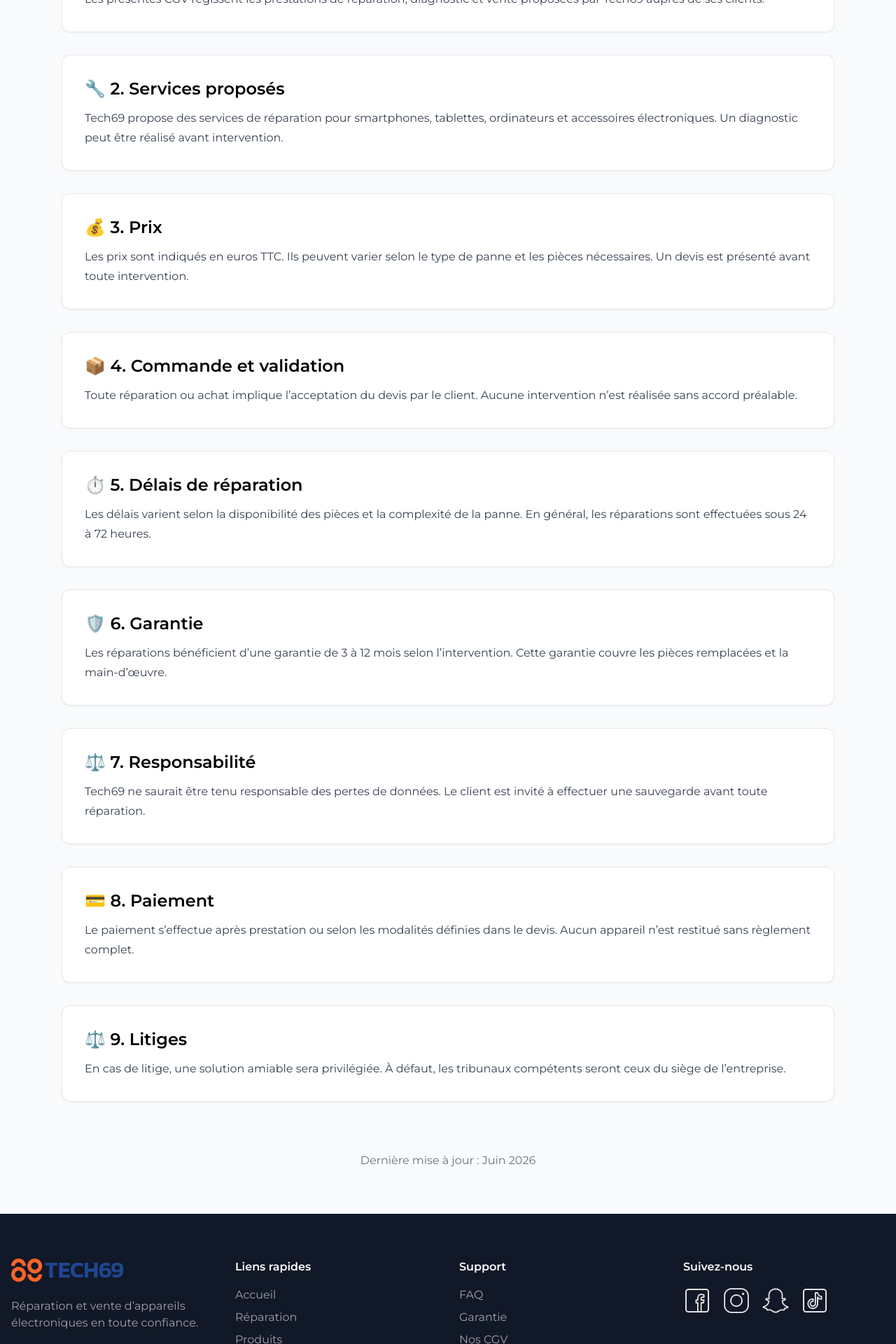
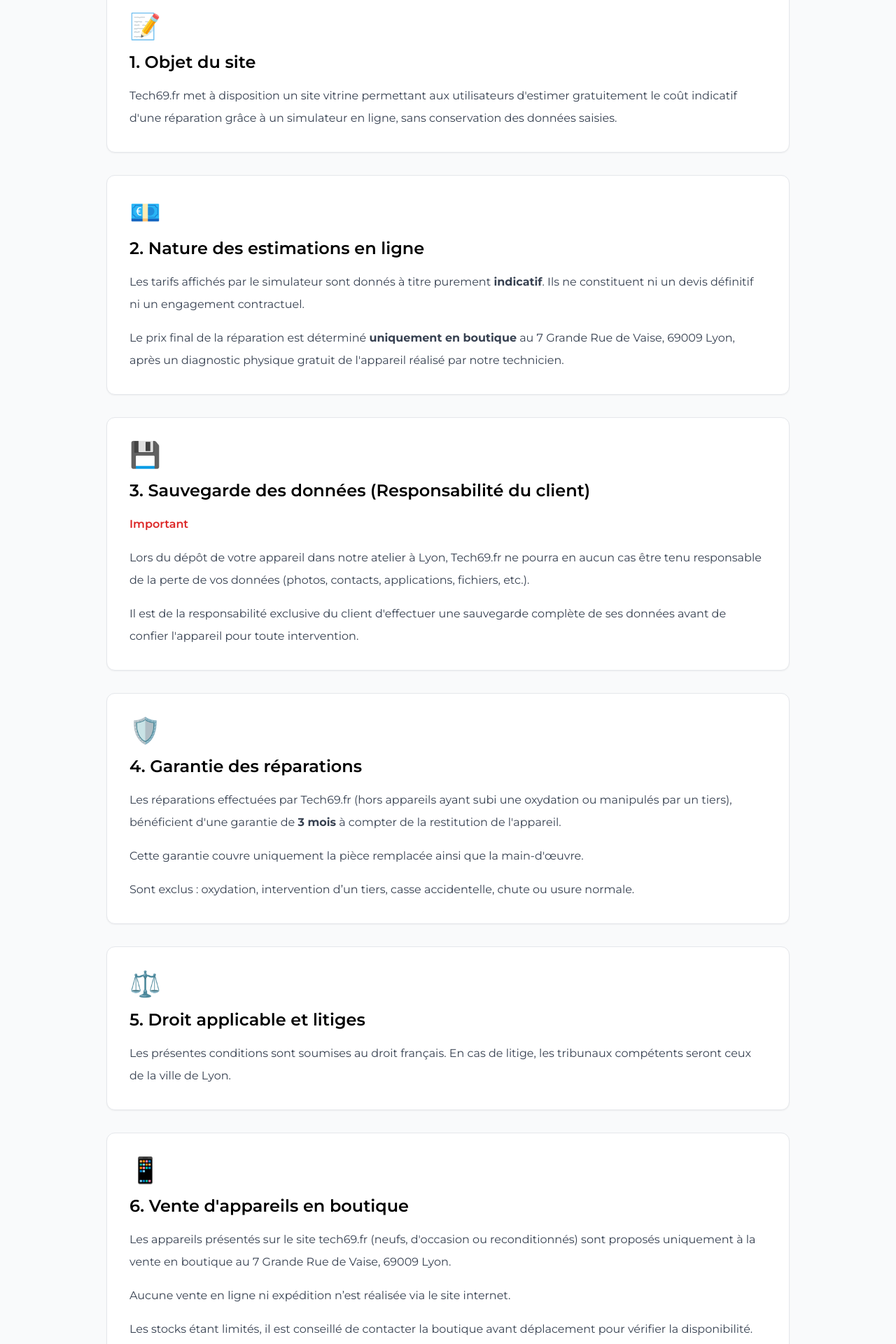
Before and after one commit to Mohammed-UJM/tech69-frontend, a Next.js app: page /cgv in a window 1280 px wide. Shown: the part 500-2420 px from the top of the page at 70% size. Built offline with nearby package versions, Linux system fonts and the light colour scheme.

Commit message:
Derniere modification pour les parties legales du site

```diff
--- a/app/cgv/page.tsx
+++ b/app/cgv/page.tsx
@@ -5,113 +5,154 @@ export default function CGVPage() {
       <section className="bg-gray-900 text-white">
         <div className="max-w-6xl mx-auto px-6 py-20 text-center">
           <h1 className="text-5xl font-bold mb-4">
-            📜 Conditions Générales de Vente
+            📜 Conditions Générales de Vente et d'Utilisation (CGV / CGU)
           </h1>
 
           <p className="text-lg opacity-80 max-w-3xl mx-auto">
-            Les présentes conditions définissent les règles applicables à nos
-            services de réparation et de vente d’appareils électroniques.
+            Les présentes conditions régissent l'utilisation du site internet
+            tech69.fr ainsi que les prestations de réparation proposées par
+            l'atelier Tech69 situé au 7 Grande Rue de Vaise, 69009 Lyon.
           </p>
         </div>
       </section>
 
-      {/* CONTENT */}
-      <section className="max-w-6xl mx-auto px-6 py-16 space-y-8">
-        {/* Objet */}
+      {/* CONTENT - SINGLE COLUMN */}
+      <section className="max-w-5xl mx-auto px-6 py-16 space-y-8">
+        {/* 1 */}
         <div className="bg-white border rounded-xl shadow-sm p-8">
-          <h2 className="text-2xl font-semibold mb-3">🧾 1. Objet</h2>
-          <p className="text-gray-700 leading-7">
-            Les présentes CGV régissent les prestations de réparation,
-            diagnostic et vente proposées par Tech69 auprès de ses clients.
+          <div className="text-4xl mb-4">📝</div>
+
+          <h2 className="text-2xl font-semibold mb-4">1. Objet du site</h2>
+
+          <p className="text-gray-700 leading-8">
+            Tech69.fr met à disposition un site vitrine permettant aux
+            utilisateurs d'estimer gratuitement le coût indicatif d'une
+            réparation grâce à un simulateur en ligne, sans conservation des
+            données saisies.
           </p>
         </div>
 
-        {/* Services */}
+        {/* 2 */}
         <div className="bg-white border rounded-xl shadow-sm p-8">
-          <h2 className="text-2xl font-semibold mb-3">
-            🔧 2. Services proposés
+          <div className="text-4xl mb-4">💶</div>
+
+          <h2 className="text-2xl font-semibold mb-4">
+            2. Nature des estimations en ligne
           </h2>
-          <p className="text-gray-700 leading-7">
-            Tech69 propose des services de réparation pour smartphones,
-            tablettes, ordinateurs et accessoires électroniques. Un diagnostic
-            peut être réalisé avant intervention.
+
+          <div className="space-y-4 text-gray-700 leading-8">
+            <p>
+              Les tarifs affichés par le simulateur sont donnés à titre purement{" "}
+              <strong>indicatif</strong>. Ils ne constituent ni un devis
+              définitif ni un engagement contractuel.
+            </p>
+
+            <p>
+              Le prix final de la réparation est déterminé{" "}
+              <strong>uniquement en boutique</strong> au 7 Grande Rue de Vaise,
+              69009 Lyon, après un diagnostic physique gratuit de l'appareil
+              réalisé par notre technicien.
+            </p>
+          </div>
+        </div>
+
+        {/* 3 */}
+        <div className="bg-white border rounded-xl shadow-sm p-8">
+          <div className="text-4xl mb-4">💾</div>
+
+          <h2 className="text-2xl font-semibold mb-4">
+            3. Sauvegarde des données (Responsabilité du client)
+          </h2>
+
+          <div className="space-y-4 text-gray-700 leading-8">
+            <p className="font-semibold text-red-600">Important</p>
+
+            <p>
+              Lors du dépôt de votre appareil dans notre atelier à Lyon,
+              Tech69.fr ne pourra en aucun cas être tenu responsable de la perte
+              de vos données (photos, contacts, applications, fichiers, etc.).
+            </p>
+
+            <p>
+              Il est de la responsabilité exclusive du client d'effectuer une
+              sauvegarde complète de ses données avant de confier l'appareil
+              pour toute intervention.
+            </p>
+          </div>
+        </div>
+
+        {/* 4 */}
+        <div className="bg-white border rounded-xl shadow-sm p-8">
+          <div className="text-4xl mb-4">🛡️</div>
+
+          <h2 className="text-2xl font-semibold mb-4">
+            4. Garantie des réparations
+          </h2>
+
+          <div className="space-y-4 text-gray-700 leading-8">
+            <p>
+              Les réparations effectuées par Tech69.fr (hors appareils ayant
+              subi une oxydation ou manipulés par un tiers), bénéficient d'une
+              garantie de <strong>3 mois</strong> à compter de la restitution de
+              l'appareil.
+            </p>
+
+            <p>
+              Cette garantie couvre uniquement la pièce remplacée ainsi que la
+              main-d'œuvre.
+            </p>
+
+            <p>
+              Sont exclus : oxydation, intervention d’un tiers, casse
+              accidentelle, chute ou usure normale.
+            </p>
+          </div>
+        </div>
+
+        {/* 5 */}
+        <div className="bg-white border rounded-xl shadow-sm p-8">
+          <div className="text-4xl mb-4">⚖️</div>
+
+          <h2 className="text-2xl font-semibold mb-4">
+            5. Droit applicable et litiges
+          </h2>
+
+          <p className="text-gray-700 leading-8">
+            Les présentes conditions sont soumises au droit français. En cas de
+            litige, les tribunaux compétents seront ceux de la ville de Lyon.
           </p>
         </div>
 
-        {/* Prix */}
+        {/* 6 */}
         <div className="bg-white border rounded-xl shadow-sm p-8">
-          <h2 className="text-2xl font-semibold mb-3">💰 3. Prix</h2>
-          <p className="text-gray-700 leading-7">
-            Les prix sont indiqués en euros TTC. Ils peuvent varier selon le
-            type de panne et les pièces nécessaires. Un devis est présenté avant
-            toute intervention.
-          </p>
+          <div className="text-4xl mb-4">📱</div>
+
+          <h2 className="text-2xl font-semibold mb-4">
+            6. Vente d'appareils en boutique
+          </h2>
+
+          <div className="space-y-4 text-gray-700 leading-8">
+            <p>
+              Les appareils présentés sur le site tech69.fr (neufs, d'occasion
+              ou reconditionnés) sont proposés uniquement à la vente en boutique
+              au 7 Grande Rue de Vaise, 69009 Lyon.
+            </p>
+
+            <p>
+              Aucune vente en ligne ni expédition n’est réalisée via le site
+              internet.
+            </p>
+
+            <p>
+              Les stocks étant limités, il est conseillé de contacter la
+              boutique avant déplacement pour vérifier la disponibilité.
+            </p>
+          </div>
         </div>
 
-        {/* Commande */}
-        <div className="bg-white border rounded-xl shadow-sm p-8">
-          <h2 className="text-2xl font-semibold mb-3">
-            📦 4. Commande et validation
-          </h2>
-          <p className="text-gray-700 leading-7">
-            Toute réparation ou achat implique l’acceptation du devis par le
-            client. Aucune intervention n’est réalisée sans accord préalable.
-          </p>
-        </div>
-
-        {/* Délais */}
-        <div className="bg-white border rounded-xl shadow-sm p-8">
-          <h2 className="text-2xl font-semibold mb-3">
-            ⏱️ 5. Délais de réparation
-          </h2>
-          <p className="text-gray-700 leading-7">
-            Les délais varient selon la disponibilité des pièces et la
-            complexité de la panne. En général, les réparations sont effectuées
-            sous 24 à 72 heures.
-          </p>
-        </div>
-
-        {/* Garantie */}
-        <div className="bg-white border rounded-xl shadow-sm p-8">
-          <h2 className="text-2xl font-semibold mb-3">🛡️ 6. Garantie</h2>
-          <p className="text-gray-700 leading-7">
-            Les réparations bénéficient d’une garantie de 3 à 12 mois selon
-            l’intervention. Cette garantie couvre les pièces remplacées et la
-            main-d’œuvre.
-          </p>
-        </div>
-
-        {/* Responsabilité */}
-        <div className="bg-white border rounded-xl shadow-sm p-8">
-          <h2 className="text-2xl font-semibold mb-3">⚖️ 7. Responsabilité</h2>
-          <p className="text-gray-700 leading-7">
-            Tech69 ne saurait être tenu responsable des pertes de données. Le
-            client est invité à effectuer une sauvegarde avant toute réparation.
-          </p>
-        </div>
-
-        {/* Paiement */}
-        <div className="bg-white border rounded-xl shadow-sm p-8">
-          <h2 className="text-2xl font-semibold mb-3">💳 8. Paiement</h2>
-          <p className="text-gray-700 leading-7">
-            Le paiement s’effectue après prestation ou selon les modalités
-            définies dans le devis. Aucun appareil n’est restitué sans règlement
-            complet.
-          </p>
-        </div>
-
-        {/* Litiges */}
-        <div className="bg-white border rounded-xl shadow-sm p-8">
-          <h2 className="text-2xl font-semibold mb-3">⚖️ 9. Litiges</h2>
-          <p className="text-gray-700 leading-7">
-            En cas de litige, une solution amiable sera privilégiée. À défaut,
-            les tribunaux compétents seront ceux du siège de l’entreprise.
-          </p>
-        </div>
-
-        {/* Footer */}
+        {/* FOOTER */}
         <div className="text-center text-gray-500 pt-10">
-          Dernière mise à jour : Juin 2026
+          Dernière mise à jour : Juillet 2026
         </div>
       </section>
     </main>
--- a/app/mentions-legales/page.tsx
+++ b/app/mentions-legales/page.tsx
@@ -7,8 +7,11 @@ export default function MentionsLegalesPage() {
           <h1 className="text-5xl font-bold mb-4">⚖️ Mentions légales</h1>
 
           <p className="text-lg opacity-80 max-w-3xl mx-auto">
-            Informations légales relatives à l’éditeur du site, l’hébergement et
-            l’utilisation de la plateforme Tech69.
+            Conformément aux dispositions de l'article 6 de la Loi n° 2004-575
+            du 21 juin 2004 pour la Confiance dans l'Économie Numérique (LCEN),
+            il est précisé aux utilisateurs du site tech69.fr l'identité des
+            différents intervenants dans le cadre de sa réalisation et de son
+            suivi.
           </p>
         </div>
       </section>
@@ -16,32 +19,73 @@ export default function MentionsLegalesPage() {
       {/* CONTENT */}
       <section className="max-w-6xl mx-auto px-6 py-16">
         <div className="grid md:grid-cols-2 gap-8">
-          {/* Éditeur */}
+          {/* Présentation */}
           <div className="bg-white rounded-xl shadow-sm border p-8">
             <div className="text-4xl mb-4">🏢</div>
 
             <h2 className="text-2xl font-semibold mb-4 text-black">
-              Éditeur du site
+              1. Présentation de l'entreprise
             </h2>
 
-            <div className="space-y-2 text-gray-700">
+            <div className="space-y-3 text-gray-700 leading-7">
               <p>
-                <strong>Nom :</strong> Tech69
+                <strong>Nom commercial :</strong> tech69.fr
               </p>
+
               <p>
-                <strong>Statut :</strong> À compléter
+                <strong>Forme juridique :</strong> SARL
               </p>
+
               <p>
-                <strong>SIRET :</strong> À compléter
+                <strong>Adresse :</strong> 7 Grande Rue de Vaise 69009 Lyon
+                France
               </p>
+
               <p>
-                <strong>Adresse :</strong> À compléter
+                <strong>Numéro de SIRET :</strong> 912 442 316 00010
               </p>
+
               <p>
-                <strong>Email :</strong> contact@tech69.fr
+                <strong>Numéro de RCS :</strong> RCS Lyon 912 442 316
               </p>
+
               <p>
-                <strong>Responsable :</strong> À compléter
+                <strong>Numéro de TVA Intracommunautaire :</strong>{" "}
+                FR55912442316
+              </p>
+            </div>
+          </div>
+
+          {/* Contact */}
+          <div className="bg-white rounded-xl shadow-sm border p-8">
+            <div className="text-4xl mb-4">📞</div>
+
+            <h2 className="text-2xl font-semibold mb-4 text-black">
+              2. Contact
+            </h2>
+
+            <div className="space-y-3 text-gray-700 leading-7">
+              <p>
+                <strong>Téléphone de la boutique :</strong> 07 83 96 32 79
+              </p>
+
+              <p>
+                <strong>Adresse e-mail :</strong> contact@tech69.fr
+              </p>
+            </div>
+          </div>
+
+          {/* Responsable */}
+          <div className="bg-white rounded-xl shadow-sm border p-8">
+            <div className="text-4xl mb-4">📝</div>
+
+            <h2 className="text-2xl font-semibold mb-4 text-black">
+              3. Responsable de la publication
+            </h2>
+
+            <div className="text-gray-700 leading-7">
+              <p>
+                <strong>Directeur de la publication :</strong> MELIANI Ala
               </p>
             </div>
           </div>
@@ -51,95 +95,77 @@ export default function MentionsLegalesPage() {
             <div className="text-4xl mb-4">🌐</div>
 
             <h2 className="text-2xl font-semibold mb-4 text-black">
-              Hébergement
+              4. Hébergement du site
             </h2>
 
-            <div className="space-y-2 text-gray-700">
+            <div className="space-y-3 text-gray-700 leading-7">
               <p>
                 <strong>Hébergeur :</strong> Vercel Inc.
               </p>
-              <p>440 N Barranca Ave #4133</p>
-              <p>Covina, CA 91723</p>
-              <p>États-Unis</p>
-              <p className="text-primary">https://vercel.com</p>
+
+              <p>
+                <strong>Adresse :</strong> 440 N Barranca Ave #4133
+                <br />
+                Covina, CA 91723
+                <br />
+                États-Unis
+              </p>
+
+              <p>
+                <strong>Site internet :</strong>{" "}
+                <a
+                  href="https://vercel.com"
+                  target="_blank"
+                  rel="noopener noreferrer"
+                  className="text-primary hover:underline"
+                >
+                  https://vercel.com
+                </a>
+              </p>
             </div>
           </div>
 
-          {/* Activité */}
-          <div className="bg-white rounded-xl shadow-sm border p-8">
-            <div className="text-4xl mb-4">🔧</div>
-
-            <h2 className="text-2xl font-semibold mb-4 text-black">Activité</h2>
-
-            <p className="text-gray-700 leading-7">
-              Tech69 propose des services de réparation, diagnostic et vente
-              d’appareils électroniques : smartphones, tablettes, ordinateurs
-              portables et accessoires.
-            </p>
-          </div>
-
-          {/* Données personnelles */}
-          <div className="bg-white rounded-xl shadow-sm border p-8">
-            <div className="text-4xl mb-4">🔒</div>
+          {/* Propriété intellectuelle */}
+          <div className="bg-white rounded-xl shadow-sm border p-8 md:col-span-2">
+            <div className="text-4xl mb-4 text-black">©</div>
 
             <h2 className="text-2xl font-semibold mb-4 text-black">
-              Données personnelles
+              5. Propriété intellectuelle
             </h2>
 
-            <p className="text-gray-700 leading-7">
-              Les données collectées sont utilisées uniquement dans le cadre des
-              services Tech69. Aucune information personnelle n’est vendue ou
-              transmise à des tiers sans consentement.
-            </p>
-          </div>
+            <div className="space-y-5 text-gray-700 leading-8">
+              <p>
+                Le site <strong>tech69.fr</strong> ainsi que chacun des éléments
+                qui le composent (logos, textes, images, illustrations, design,
+                structure et éléments graphiques) sont la propriété exclusive de{" "}
+                <strong> tech69.fr</strong>, sauf mention contraire.
+              </p>
 
-          {/* Cookies */}
-          <div className="bg-white rounded-xl shadow-sm border p-8">
-            <div className="text-4xl mb-4">🍪</div>
+              <p>
+                Toute reproduction, représentation, modification, publication,
+                adaptation ou exploitation, totale ou partielle, de tout ou
+                partie du site, quel que soit le procédé utilisé, est interdite
+                sans l'autorisation écrite préalable de tech69.fr.
+              </p>
 
-            <h2 className="text-2xl font-semibold mb-4 text-black">Cookies</h2>
+              <p>
+                Les marques citées sur ce site (Apple, iPhone, Samsung, Galaxy,
+                Xiaomi, Huawei, Sony, etc.) demeurent la propriété exclusive de
+                leurs détenteurs respectifs.
+              </p>
 
-            <p className="text-gray-700 leading-7">
-              Ce site utilise des cookies techniques afin d’améliorer
-              l’expérience utilisateur et le fonctionnement du site. Vous pouvez
-              les désactiver dans votre navigateur.
-            </p>
-          </div>
-
-          {/* Propriété intellectuelle */}
-          <div className="bg-white rounded-xl shadow-sm border p-8">
-            <div className="text-4xl mb-4">©</div>
-
-            <h2 className="text-2xl font-semibold mb-4 text-black">
-              Propriété intellectuelle
-            </h2>
-
-            <p className="text-gray-700 leading-7">
-              Tous les contenus présents sur le site (textes, images, logo,
-              design, éléments graphiques) sont protégés par le droit d’auteur.
-              Toute reproduction est interdite sans autorisation.
-            </p>
-          </div>
-
-          {/* Responsabilité */}
-          <div className="bg-white rounded-xl shadow-sm border p-8 md:col-span-2">
-            <div className="text-4xl mb-4">⚖️</div>
-
-            <h2 className="text-2xl font-semibold mb-4 text-black">
-              Limitation de responsabilité
-            </h2>
-
-            <p className="text-gray-700 leading-7">
-              Tech69 s’efforce de fournir des informations fiables et à jour.
-              Toutefois, des erreurs ou omissions peuvent exister. Le site peut
-              être modifié à tout moment sans préavis.
-            </p>
+              <p>
+                tech69.fr exerce son activité en tant que centre de réparation
+                indépendant et n'est ni affilié, ni agréé, ni partenaire
+                officiel des fabricants ou des marques mentionnés sur le site.
+              </p>
+            </div>
           </div>
         </div>
 
-        {/* Footer note */}
+        {/* Footer */}
         <div className="mt-16 text-center">
-          <p className="text-gray-500">Dernière mise à jour : Juin 2026</p>
+          <p className="text-gray-500">Dernière mise à jour : Juillet 2026</p>
         </div>
       </section>
     </main>
--- /dev/null
+++ b/app/politique-de-confidentialite/page.tsx
@@ -0,0 +1,115 @@
+export default function PolitiqueConfidentialitePage() {
+  return (
+    <main className="bg-gray-50 min-h-screen text-black">
+      {/* HERO */}
+      <section className="bg-gray-900 text-white">
+        <div className="max-w-6xl mx-auto px-6 py-20 text-center">
+          <h1 className="text-5xl font-bold mb-4">
+            🔒 Politique de confidentialité
+          </h1>
+
+          <p className="text-lg opacity-80 max-w-3xl mx-auto">
+            Cette politique explique de manière transparente comment le site
+            tech69.fr traite (ou ne traite pas) vos données personnelles,
+            conformément au Règlement Général sur la Protection des Données
+            (RGPD).
+          </p>
+        </div>
+      </section>
+
+      {/* CONTENT */}
+      <section className="max-w-5xl mx-auto px-6 py-16 space-y-8">
+        {/* 1 */}
+        <div className="bg-white border rounded-xl shadow-sm p-8">
+          <div className="text-4xl mb-4">🚫</div>
+
+          <h2 className="text-2xl font-semibold mb-4">
+            1. Absence de collecte de données personnelles
+          </h2>
+
+          <div className="space-y-4 text-gray-700 leading-8">
+            <p>
+              Le site <strong>tech69.fr</strong> est conçu dans le respect total
+              de votre vie privée.
+            </p>
+
+            <p>
+              Le simulateur de prix fonctionne exclusivement dans votre
+              navigateur.{" "}
+              <strong>
+                {" "}
+                Les informations saisies (marque, modèle, type de panne, etc.)
+                ne sont ni envoyées vers un serveur, ni enregistrées, ni
+                stockées dans une base de données
+              </strong>
+              .
+            </p>
+
+            <p>L’utilisation du site est entièrement anonyme.</p>
+
+            <p>
+              Aucun compte utilisateur ni formulaire d’inscription n’est proposé
+              sur le site.
+            </p>
+          </div>
+        </div>
+
+        {/* 2 */}
+        <div className="bg-white border rounded-xl shadow-sm p-8">
+          <div className="text-4xl mb-4">📞</div>
+
+          <h2 className="text-2xl font-semibold mb-4">
+            2. Prise de contact volontaire
+          </h2>
+
+          <div className="space-y-4 text-gray-700 leading-8">
+            <p>
+              Si vous choisissez de contacter volontairement Tech69.fr (par
+              e-mail ou par téléphone), les informations que vous communiquez
+              sont utilisées uniquement pour répondre à votre demande.
+            </p>
+
+            <p>
+              Ces données ne sont ni revendues, ni transmises à des tiers, et
+              sont utilisées exclusivement dans le cadre de l’activité de
+              l’atelier Tech69.
+            </p>
+
+            <p>📧 contact@tech69.fr</p>
+          </div>
+        </div>
+
+        {/* 3 */}
+        <div className="bg-white border rounded-xl shadow-sm p-8">
+          <div className="text-4xl mb-4">⚖️</div>
+
+          <h2 className="text-2xl font-semibold mb-4">3. Vos droits</h2>
+
+          <div className="space-y-4 text-gray-700 leading-8">
+            <p>
+              Conformément au RGPD, vous disposez de droits relatifs à vos
+              données personnelles (accès, suppression, rectification).
+            </p>
+
+            <p>
+              Cependant, le site tech69.fr ne conservant aucune donnée
+              personnelle, aucun fichier ou base de données nominative n’existe.
+            </p>
+
+            <p>
+              Pour toute question relative à la protection des données, vous
+              pouvez nous contacter à :
+              <br />
+              <strong>contact@tech69.fr</strong>
+            </p>
+          </div>
+        </div>
+
+        {/* FOOTER */}
+        <div className="text-center text-gray-500 pt-10">
+          Dernière mise à jour : Juillet 2026
+        </div>
+      </section>
+    </main>
+  );
+}
--- a/components/layout/Footer.tsx
+++ b/components/layout/Footer.tsx
@@ -78,8 +78,11 @@ export default function Footer() {
               </Link>
             </li>
             <li>
-              <Link href="/waranty" className="hover:text-primary">
-                Garantie
+              <Link
+                href="/politique-de-confidentialite"
+                className="hover:text-primary"
+              >
+                Politique de Confidentialité
               </Link>
             </li>
             <li>
```
Also changed, not shown: app/data/products_data.ts (+26 -24 lines), app/products/[id]/page.tsx (+27 -13 lines), app/waranty/page.tsx (deleted, +0 -71 lines).
